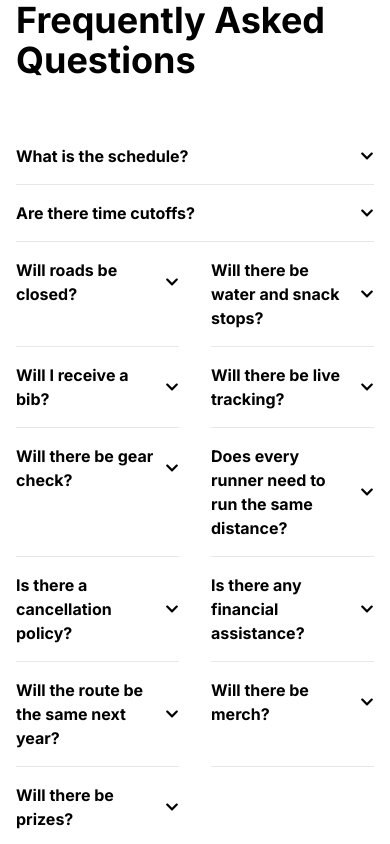
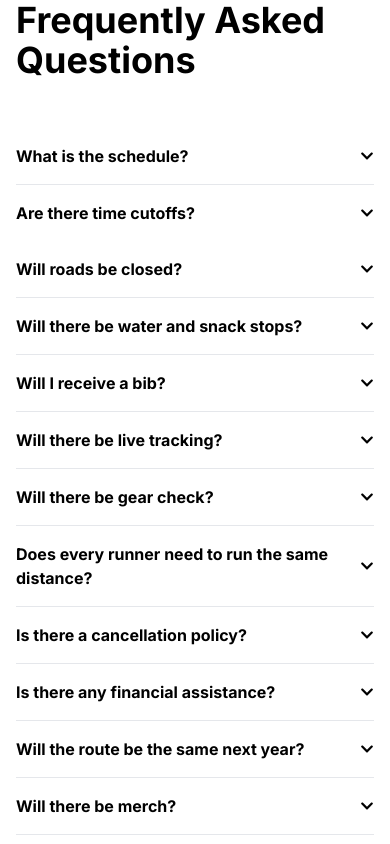
Before and after one commit to dwolfand/racetherails, a Next.js app: page / in a window 390 px wide. Shown: the part 6260-7104 px from the top of the page. Built offline with nearby package versions, Linux system fonts and the light colour scheme.

Commit message:
Bug fix and mobile fixes

```diff
--- a/app/components/FAQAccordion.tsx
+++ b/app/components/FAQAccordion.tsx
@@ -17,14 +17,14 @@ function FAQItem({
   return (
     <div
       className={`border-b border-gray-200 last:border-0 ${
-        isLarge ? "col-span-2" : ""
+        isLarge ? "md:col-span-2" : ""
       }`}
     >
       <button
         className="w-full py-4 text-left flex justify-between items-center hover:text-red-600 transition-colors"
         onClick={() => setIsOpen(!isOpen)}
       >
-        <h4 className="font-bold text-base">{question}</h4>
+        <h4 className="font-bold text-base pr-4">{question}</h4>
         <FaChevronDown
           className={`transform transition-transform ${
             isOpen ? "rotate-180" : ""
@@ -34,10 +34,12 @@ function FAQItem({
       </button>
       <div
         className={`overflow-hidden transition-all duration-300 ${
-          isOpen ? "max-h-96 mb-4" : "max-h-0"
+          isOpen ? "max-h-[500px] mb-4" : "max-h-0"
         }`}
       >
-        <p className="text-gray-700 text-sm">{answer}</p>
+        <div className="text-gray-700 text-sm pr-4">
+          {typeof answer === "string" ? <p>{answer}</p> : answer}
+        </div>
       </div>
     </div>
   );
@@ -45,11 +47,13 @@ function FAQItem({
 
 export default function FAQAccordion() {
   return (
-    <div className="grid grid-cols-2 gap-x-8">
+    <div className="grid grid-cols-1 md:grid-cols-2 gap-0 md:gap-x-8">
+      {/* Schedule and Time Cutoffs - Full width on all screens */}
+      <div className="col-span-1 md:col-span-2">
         <FAQItem
           question="What is the schedule?"
           answer={
-          <>
+            <div>
               <p className="mb-2">
                 <strong>7:00 AM:</strong> Race starts at Glenmont station! The
                 entire field will start in one mass start with a 7-hour time
@@ -68,15 +72,16 @@ export default function FAQAccordion() {
                 <strong>7:00 PM and beyond:</strong> Unofficial after party,
                 location TBA.
               </p>
-          </>
+            </div>
           }
-        isLarge
         />
         <FAQItem
           question="Are there time cutoffs?"
           answer="For the safety of both runners and volunteers, the course has a 7-hour time limit. In addition, the time cutoff for the water/snack station is 11am (4 hours from race start). Participants that miss the time cutoff must withdraw. Any participant not abiding by this request will be denied entry to future RTR events."
-        isLarge
         />
+      </div>
+
+      {/* Rest of the FAQs - Two columns on desktop, one on mobile */}
       <FAQItem
         question="Will roads be closed?"
         answer="No. All pedestrian and general public safety laws remain in effect. You will be running on walking paths, not highways."
```
Lines whose indentation alone changed are shown as unchanged.
